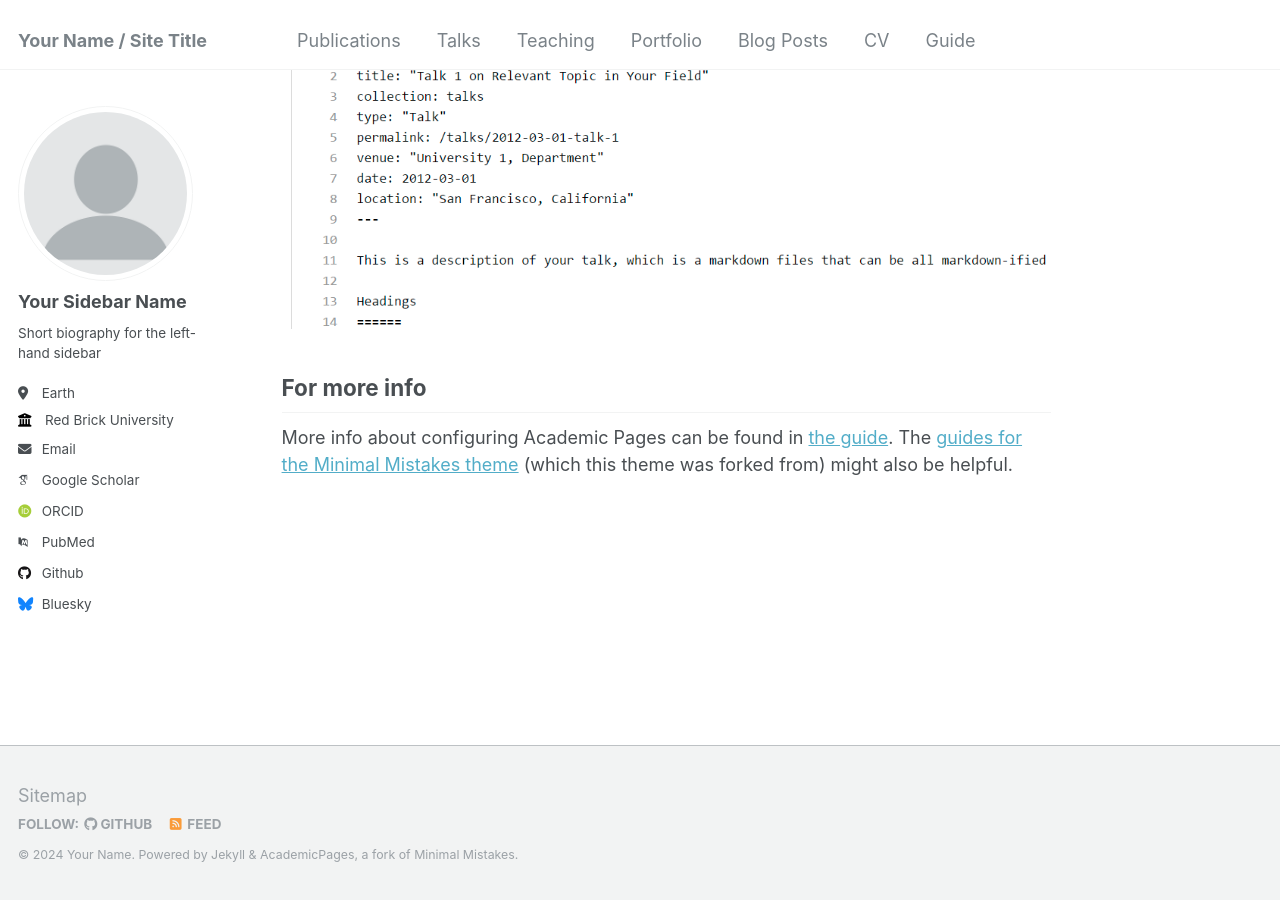
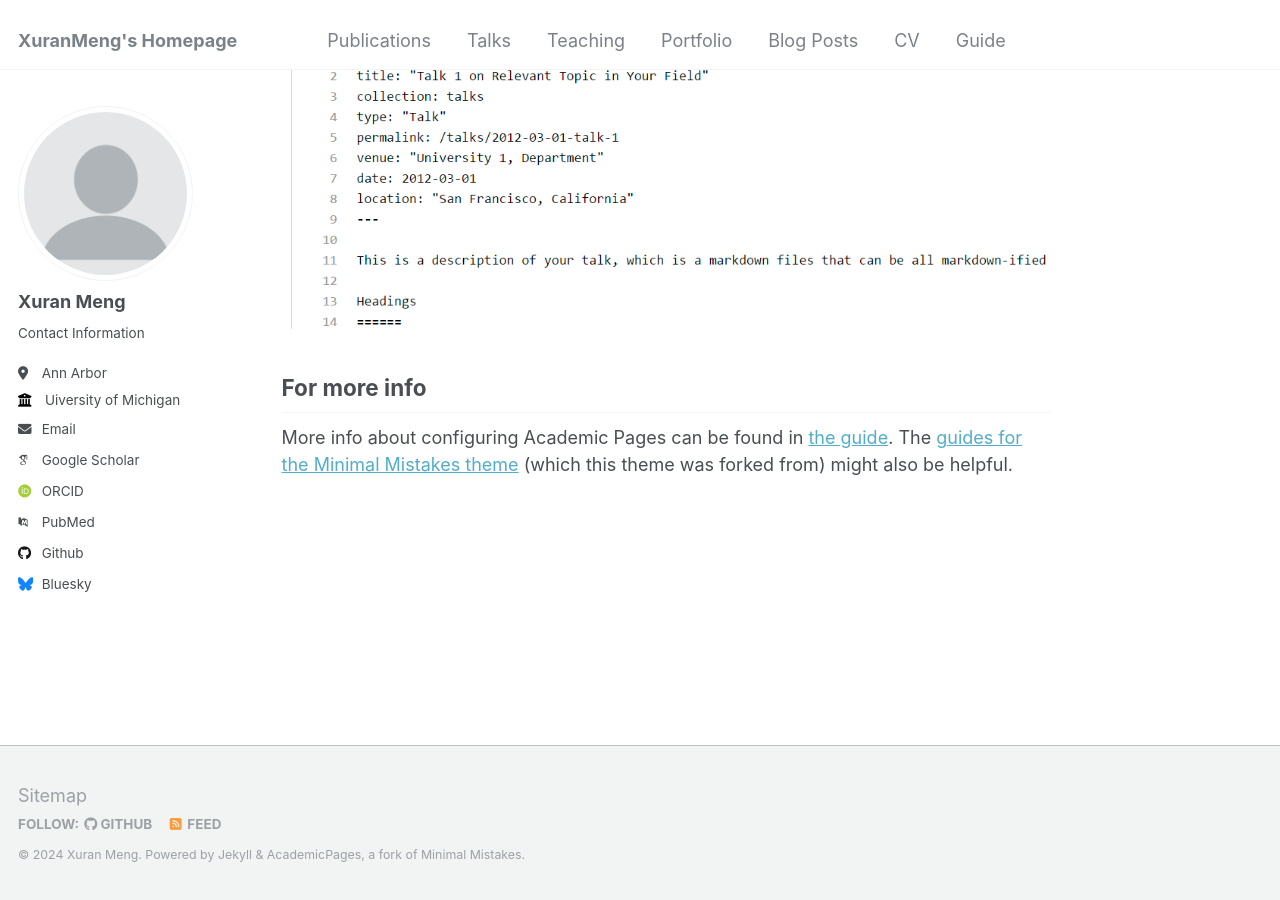
Before and after one commit to XuranMeng/XuranMeng.github.io, a Jekyll site: the page built from _pages/about.md, in a window 1280 px wide and 900 px high, scrolled down 2660 px. Built offline with Jekyll 4.4.1, drawn with Linux system fonts in a browser that asks for light colours; some web fonts are replaced.

Commit message:
Update _config.yml

```diff
--- a/_config.yml
+++ b/_config.yml
@@ -8,27 +8,27 @@
 
 # Basic Site Settings
 locale                   : "en-US"
-title                    : "Your Name / Site Title"
+title                    : "XuranMeng's Homepage"
 title_separator          : "-"
-name                     : &name "Your Name"
+name                     : &name "Xuran Meng"
 description              : &description "personal description"
 url                      : https://xuranmeng.github.io # the base hostname & protocol for your site e.g. "https://mmistakes.github.io"
 baseurl                  : "" # the subpath of your site, e.g. "/blog"
 repository               : "XuranMeng/XuranMeng.github.io"
 
-# Site Author - The following control what appear as part of the author content on the side bar.
+# Site Author - Postdoc in Umich
 #               If a field is blank the icon and link will not appear, otherwise it will be shown.
 #               Additional customization can be done by editing /_includes/author-profile.html
 author:
   # Biographic information
   avatar           : "profile.png"
-  name             : "Your Sidebar Name"
-  pronouns         : # example: "she/her"
-  bio              : "Short biography for the left-hand sidebar"
-  location         : "Earth"
-  employer         : "Red Brick University"
+  name             : "Xuran Meng"
+  pronouns         : # example: "He/His"
+  bio              : "Contact Information"
+  location         : "Ann Arbor"
+  employer         : "Uiversity of Michigan"
   uri              : # URL
-  email            : "none@example.org"
+  email            : "xuranm@umich.edu"
 
   # Academic websites
   arxiv            : # URL - Update with the correct link to your profile
```
